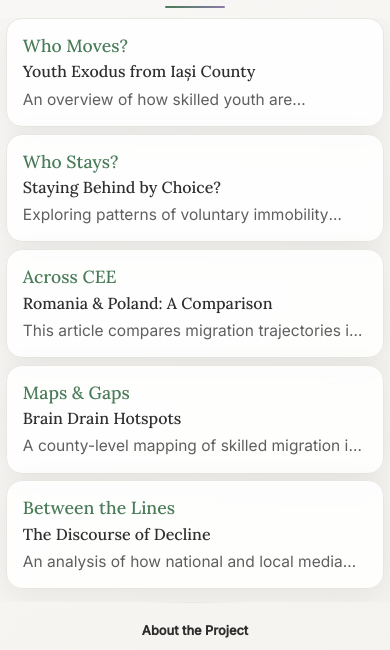
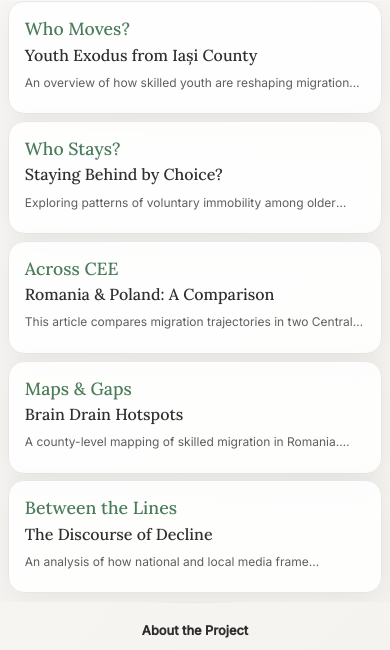
Before and after one commit to ncz11/migrationgrounds, a plain HTML site: page index.html in a window 390 px wide. Shown: the part 146-796 px from the top of the page. Drawn offline with nearby package versions, Linux system fonts and the light colour scheme.

Commit message:
Update index.html

```diff
--- a/index.html
+++ b/index.html
@@ -88,10 +88,12 @@
     background-clip: text;
     animation: titleFade 1.2s ease-out;
   }
+
   @keyframes titleFade {
     from {opacity: 0; transform: translateY(20px);}
     to {opacity: 1; transform: translateY(0);}
   }
+
   .subtitle {
     font-family: 'Inter', sans-serif;
     font-size: clamp(0.9rem, 1.5vw, 1.1rem);
@@ -100,6 +102,7 @@
     letter-spacing: 0.5px;
     animation: subtitleFade 1.2s ease-out 0.3s both;
   }
+
   @keyframes subtitleFade {
     from {opacity: 0; transform: translateY(10px);}
     to {opacity: 1; transform: translateY(0);}
@@ -110,6 +113,7 @@
     padding: 0 1.5vw 1.5vh;
     overflow-x: hidden;
   }
+
   .grid {
     display: grid;
     grid-template-columns: 1fr 1fr;
@@ -118,6 +122,7 @@
     height: 100%;
     width: 100%;
   }
+
   .preview-box {
     background: rgba(255, 255, 255, 0.85);
     backdrop-filter: blur(10px);
@@ -135,15 +140,18 @@
     animation-fill-mode: both;
     line-height: 1.2;
   }
+
   @keyframes cardFadeIn {
     from {opacity: 0; transform: translateY(30px);}
     to {opacity: 1; transform: translateY(0);}
   }
+
   .preview-box:nth-child(1) { animation-delay: 0.1s; }
   .preview-box:nth-child(2) { animation-delay: 0.2s; }
   .preview-box:nth-child(3) { animation-delay: 0.3s; }
   .preview-box:nth-child(4) { animation-delay: 0.4s; }
   .preview-box:nth-child(5) { animation-delay: 0.5s; }
+
   .preview-box::before {
     content: '';
     position: absolute;
@@ -154,14 +162,17 @@
     transform-origin: left;
     transition: transform 0.4s ease;
   }
+
   .preview-box:hover {
     transform: translateY(-4px);
     box-shadow: 0 20px 60px var(--shadow-medium);
     background: rgba(255, 255, 255, 0.95);
   }
+
   .preview-box:hover::before {
     transform: scaleX(1);
   }
+
   .section-title {
     font-family: 'Lora', serif;
     font-size: clamp(1.1rem, 1.8vw, 1.4rem);
@@ -173,6 +184,7 @@
     transition: all 0.3s ease;
     margin-bottom: 0.3em;
   }
+
   .section-title::after {
     content: '';
     position: absolute;
@@ -182,73 +194,78 @@
     background: var(--lavender-accent);
     transition: width 0.3s ease;
   }
+
   .section-title:hover {
     color: var(--forest-deep);
     transform: translateX(4px);
   }
+
   .section-title:hover::after {
     width: 100%;
   }
+
   .article-title {
     font-family: 'Lora', serif;
     font-weight: 500;
     font-size: clamp(1rem, 1.5vw, 1.2rem);
-    margin: 0 0 0.4em 0;
+    margin: 0 0 0.6em 0;
     color: var(--charcoal);
     text-decoration: none;
     line-height: 1.3;
     transition: all 0.3s ease;
   }
+
   .article-title:hover {
     color: var(--forest-primary);
     transform: translateX(2px);
   }
-  /* Desktop: 3 rânduri preview și dată dedesubt, cu spațiu */
+
   .article-preview {
     font-family: 'Inter', sans-serif;
-    font-size: clamp(0.92rem, 1vw, 1rem);
+    font-size: clamp(0.75rem, 1vw, 0.9rem);
     color: var(--text-secondary);
-    margin: 0 0 0.4em 0;
-    line-height: 1.33;
+    margin: 0 0 0.6em 0;
+    line-height: 1.3;
     display: -webkit-box;
     -webkit-line-clamp: 3;
     -webkit-box-orient: vertical;
     overflow: hidden;
     text-overflow: ellipsis;
     white-space: normal;
-    min-height: 3.6em;
   }
+
   .article-date {
-    margin-top: 1.1em;
+    font-family: 'Inter', sans-serif;
+    font-size: clamp(0.75rem, 1vw, 0.85rem);
+    color: var(--lavender-accent);
     font-style: italic;
-    font-size: clamp(0.9rem, 1vw, 1rem);
-    color: var(--lavender-accent);
-    font-family: 'Inter', sans-serif;
+    margin-top: 0.4em;
+    margin-bottom: 0;
     font-weight: 400;
-    letter-spacing: 0.01em;
-    display: block;
+    letter-spacing: 0.03em;
   }
-  /* Mobile: doar UN singur rând de preview, vizibil (nu tăiat sub margine), fără dată */
+
+  /* Pe mobil: un singur rând preview, fără dată */
   @media (max-width: 900px) {
     .grid {
       grid-template-columns: 1fr;
       grid-template-rows: repeat(5, auto);
       gap: 1vh;
     }
-    .preview-box {
-      padding-bottom: 1.2rem; /* spațiu extra pentru cozi litere */
+    .preview-box:nth-child(5) { grid-column: 1; }
+    header { padding: 2vh 3vw 1vh; }
+    main { padding: 0 2vw 1vh; }
+    footer { padding: 1vh 3vw 0.5vh; }
+    .article-preview {
+      margin-bottom: 0.2em;
+      display: -webkit-box;
+      -webkit-line-clamp: 1;
+      -webkit-box-orient: vertical;
+      overflow: hidden;
+      text-overflow: ellipsis;
+      white-space: normal;
     }
-    .article-preview {
-      -webkit-line-clamp: 1;
-      line-height: 1.42;
-      min-height: 1.35em;
-      font-size: clamp(0.97rem, 1.6vw, 1.07rem);
-      padding-bottom: 0.22em;
-      margin-bottom: 0;
-    }
-    .article-date {
-      display: none !important;
-    }
+    .article-date { display: none !important; }
   }
 
   footer {
@@ -257,6 +274,7 @@
     text-align: center;
     position: relative;
   }
+
   footer::before {
     content: '';
     position: absolute;
@@ -267,11 +285,13 @@
     height: 1px;
     background: linear-gradient(90deg, transparent, var(--border-soft), transparent);
   }
+
   .footer-links {
     font-family: 'Inter', sans-serif;
     font-weight: 500;
     margin-bottom: 1vh;
   }
+
   .footer-links a {
     color: var(--charcoal);
     font-weight: bold;
@@ -282,16 +302,19 @@
     display: inline-block;
     font-size: clamp(0.8rem, 1.2vw, 1rem);
   }
+
   .footer-links a:hover {
     color: var(--forest-primary);
     background: rgba(74, 124, 89, 0.08);
     transform: translateY(-2px);
   }
+
   .icon-links {
     display: flex;
     justify-content: center;
     gap: 1.5vw;
   }
+
   .icon-links a {
     padding: clamp(8px, 1.2vw, 15px);
     border-radius: 50%;
@@ -303,20 +326,24 @@
     align-items: center;
     justify-content: center;
   }
+
   .icon-links a:hover {
     background: var(--forest-primary);
     transform: translateY(-3px) scale(1.05);
     box-shadow: 0 8px 25px rgba(74, 124, 89, 0.3);
   }
+
   .icon-links a svg {
     width: clamp(16px, 2vw, 22px);
     height: clamp(16px, 2vw, 22px);
     fill: var(--charcoal);
     transition: fill 0.3s ease;
   }
+
   .icon-links a:hover svg {
     fill: white;
   }
+
   /* Focus states for accessibility */
   .section-title:focus,
   .article-title:focus,
@@ -325,18 +352,22 @@
     outline: 2px solid var(--lavender-accent);
     outline-offset: 2px;
   }
+
   /* Fifth box spans both columns at bottom */
-  .preview-box:nth-child(5) {
-    grid-column: 1 / -1;
-  }
+  .preview-box:nth-child(5) { grid-column: 1 / -1; }
+
+  /* Responsive Design */
   @media (max-width: 1200px) {
     .grid { gap: 1.2vw; }
     .preview-box { padding: clamp(1.2rem, 2vw, 2rem); }
   }
+
   @media (max-width: 600px) {
     .grid { gap: 0.8vh; }
-    .preview-box { padding: clamp(1rem, 3vw, 1.5rem);}
+    .preview-box { padding: clamp(1rem, 3vw, 1.5rem); }
   }
+
+  /* Smooth scroll behavior */
   html { scroll-behavior: smooth; }
 </style>
 </head>
@@ -351,31 +382,31 @@
     <div class="preview-box">
       <a href="who-moves.html" class="section-title">Who Moves?</a>
       <a href="#" class="article-title">Youth Exodus from Iași County</a>
-      <p class="article-preview">An overview of how skilled youth are reshaping migration flows in northeastern Romania. Focus on age and education patterns. Some more detail for preview.</p>
+      <p class="article-preview">An overview of how skilled youth are reshaping migration flows in northeastern Romania. Focus on age and education patterns.</p>
       <span class="article-date">June 21, 2025</span>
     </div>
     <div class="preview-box">
       <a href="who-stays.html" class="section-title">Who Stays?</a>
       <a href="#" class="article-title">Staying Behind by Choice?</a>
-      <p class="article-preview">Exploring patterns of voluntary immobility among older adults and women in small towns and rural areas. Why do some people stay put when others leave?</p>
+      <p class="article-preview">Exploring patterns of voluntary immobility among older adults and women in small towns and rural areas.</p>
       <span class="article-date">June 18, 2025</span>
     </div>
     <div class="preview-box">
       <a href="across-cee.html" class="section-title">Across CEE</a>
       <a href="#" class="article-title">Romania & Poland: A Comparison</a>
-      <p class="article-preview">This article compares migration trajectories in two Central Eastern European countries. Diaspora return, post-2015 trends and more.</p>
+      <p class="article-preview">This article compares migration trajectories in two Central Eastern European countries, with a focus on post-2015 trends and diaspora return.</p>
       <span class="article-date">June 15, 2025</span>
     </div>
     <div class="preview-box">
       <a href="maps-gaps.html" class="section-title">Maps & Gaps</a>
       <a href="#" class="article-title">Brain Drain Hotspots</a>
-      <p class="article-preview">A county-level mapping of skilled migration in Romania. Where is human capital loss highest and why? Visual analysis included.</p>
+      <p class="article-preview">A county-level mapping of skilled migration in Romania. Where is human capital loss highest and why?</p>
       <span class="article-date">June 12, 2025</span>
     </div>
     <div class="preview-box">
       <a href="between-the-lines.html" class="section-title">Between the Lines</a>
       <a href="#" class="article-title">The Discourse of Decline</a>
-      <p class="article-preview">An analysis of how national and local media frame population loss. Metaphor and demographic nostalgia are discussed in depth.</p>
+      <p class="article-preview">An analysis of how national and local media frame population loss, focusing on metaphor and demographic nostalgia.</p>
       <span class="article-date">June 9, 2025</span>
     </div>
   </section>
@@ -385,8 +416,12 @@
     <a href="about.html">About the Project</a>
   </div>
   <div class="icon-links">
+    <!-- Gmail Envelope SVG Icon -->
     <a href="mailto:natalia.malancu@gmail.com" title="Email">
-      <svg viewBox="0 0 24 24" xmlns="http://www.w3.org/2000/svg"><path d="M20 4H4a2 2 0 00-2 2v12a2 2 002 2h16a2 2 0 002-2V6a2 2 0 00-2-2zm0 2v.01L12 13 4 6.01V6h16zM4 18V8.21l7.39 5.67a1 1 0 001.22 0L20 8.21V18H4z"/></svg>
+      <svg viewBox="0 0 24 24" width="22" height="22" fill="none" xmlns="http://www.w3.org/2000/svg">
+        <rect x="2" y="5" width="20" height="14" rx="3" fill="#fff" stroke="#4A7C59" stroke-width="1.3"/>
+        <path d="M4 7l8 6 8-6" stroke="#8B7CA6" stroke-width="1.3" fill="none"/>
+      </svg>
     </a>
     <a href="https://www.linkedin.com/in/natalia-malancu-4253117/" target="_blank" title="LinkedIn">
       <svg viewBox="0 0 24 24" xmlns="http://www.w3.org/2000/svg"><path d="M4.98 3.5C3.33 3.5 2 4.83 2 6.48s1.33 2.98 2.98 2.98c1.66 0 2.99-1.34 2.99-2.98S6.64 3.5 4.98 3.5zM2.4 20h5.16V9.36H2.4V20zM9.68 9.36v10.64h5.16v-5.92c0-3.16 4.16-3.42 4.16 0v5.92H24V13c0-5.64-6.08-5.44-7.36-2.66V9.36H9.68z"/></svg>
```
